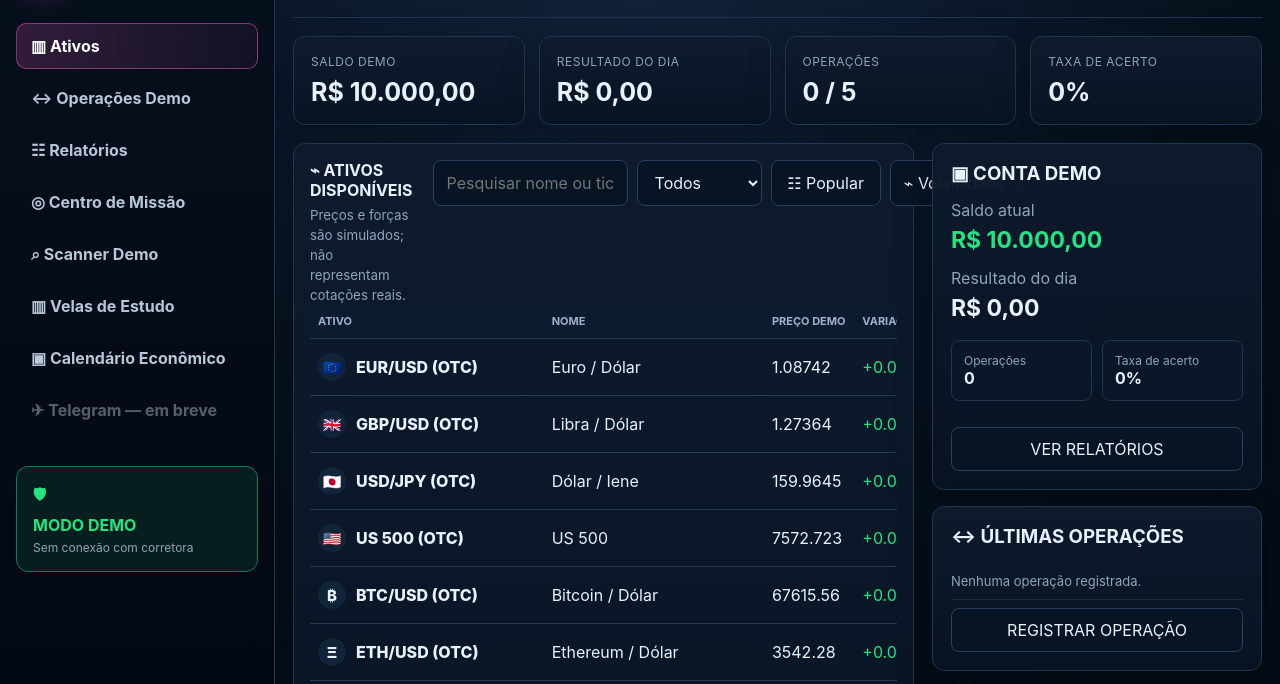
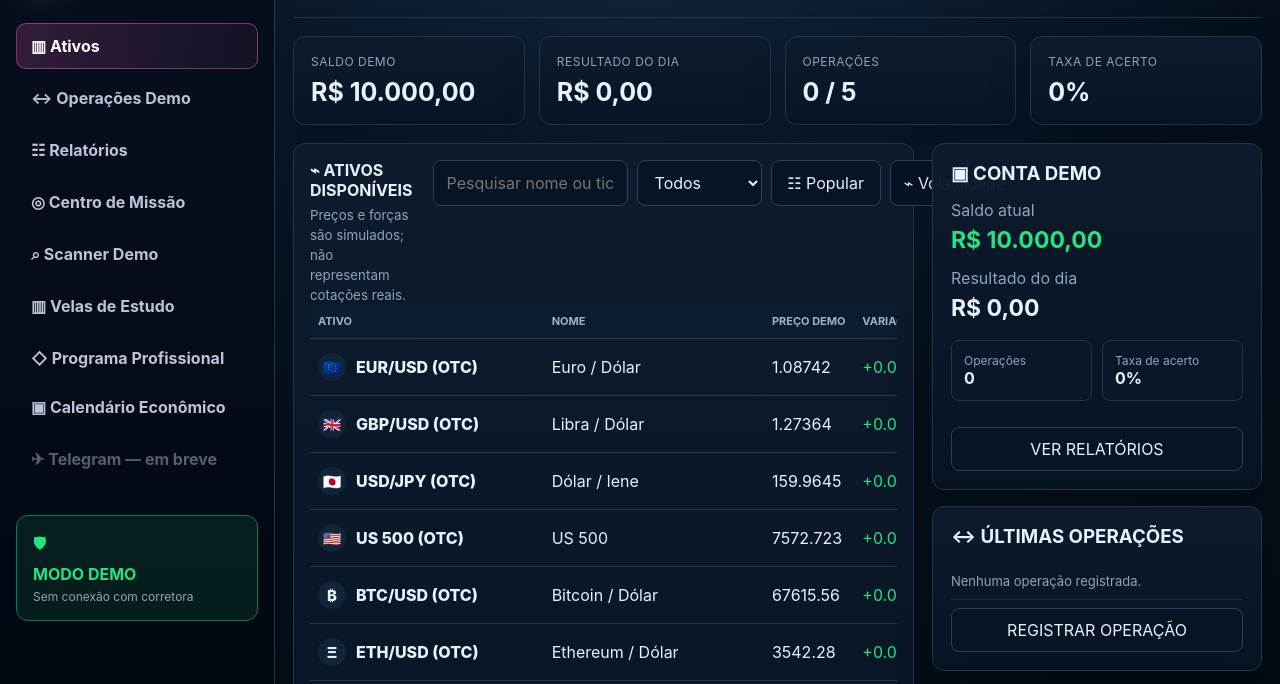
Before and after one commit to detritoscosmico/suzy-command-center, a website: page index.html in a window 1280 px wide. Shown: the part 87-771 px from the top of the page. Drawn offline with Linux system fonts and the light colour scheme.

Commit message:
Criar programa profissional: index.html

```diff
--- a/index.html
+++ b/index.html
@@ -22,6 +22,7 @@
       <button class="nav" data-view="mission">◎ Centro de Missão</button>
       <button class="nav" data-view="scanner">⌕ Scanner Demo</button>
       <button class="nav" data-view="chart">▥ Velas de Estudo</button>
+      <a class="nav nav-link" href="programa.html">◇ Programa Profissional</a>
       <a class="nav nav-link" href="calendario.html">▣ Calendário Econômico</a>
       <button class="nav nav-muted" disabled>✈ Telegram — em breve</button>
     </nav>
```
